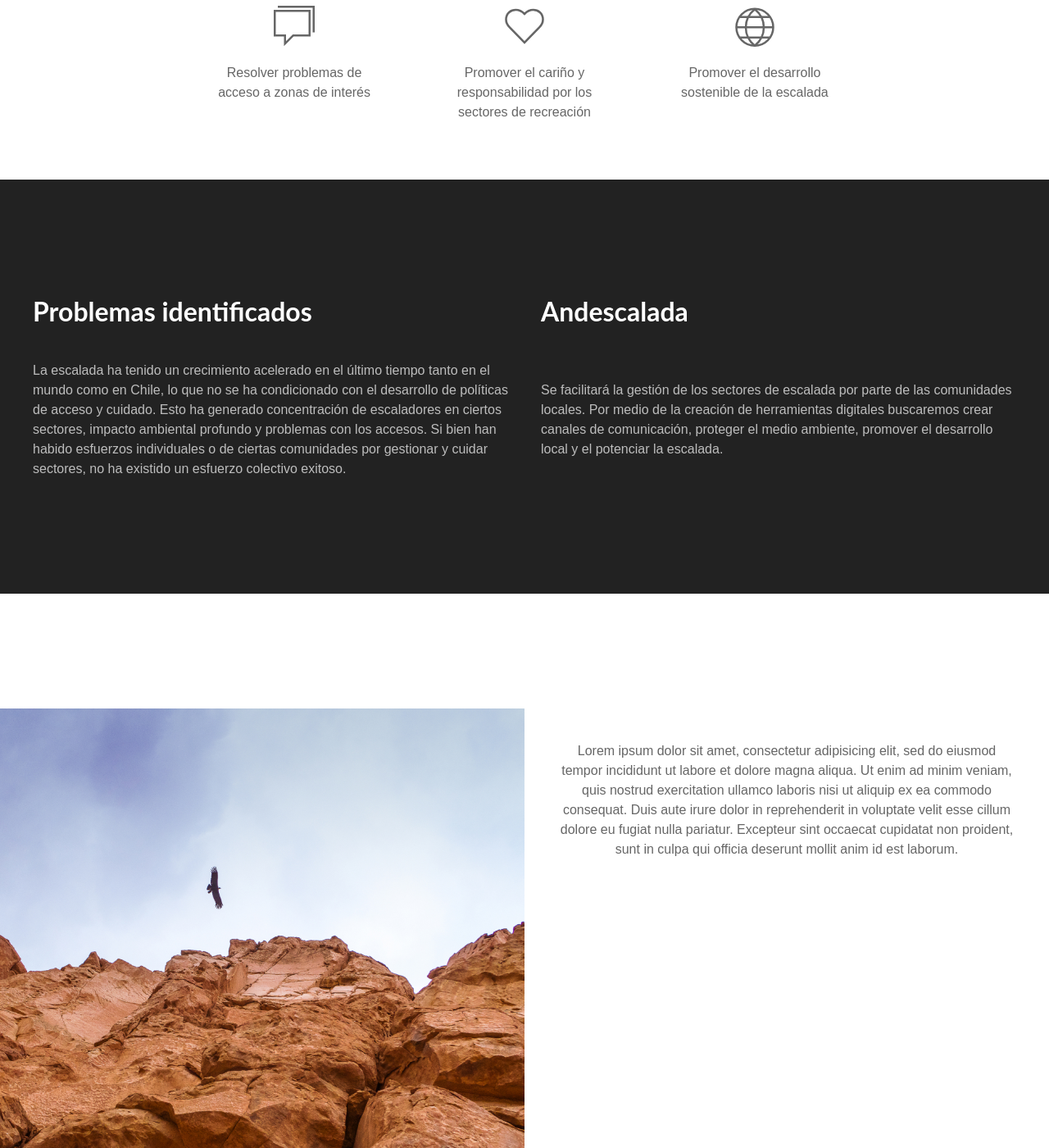
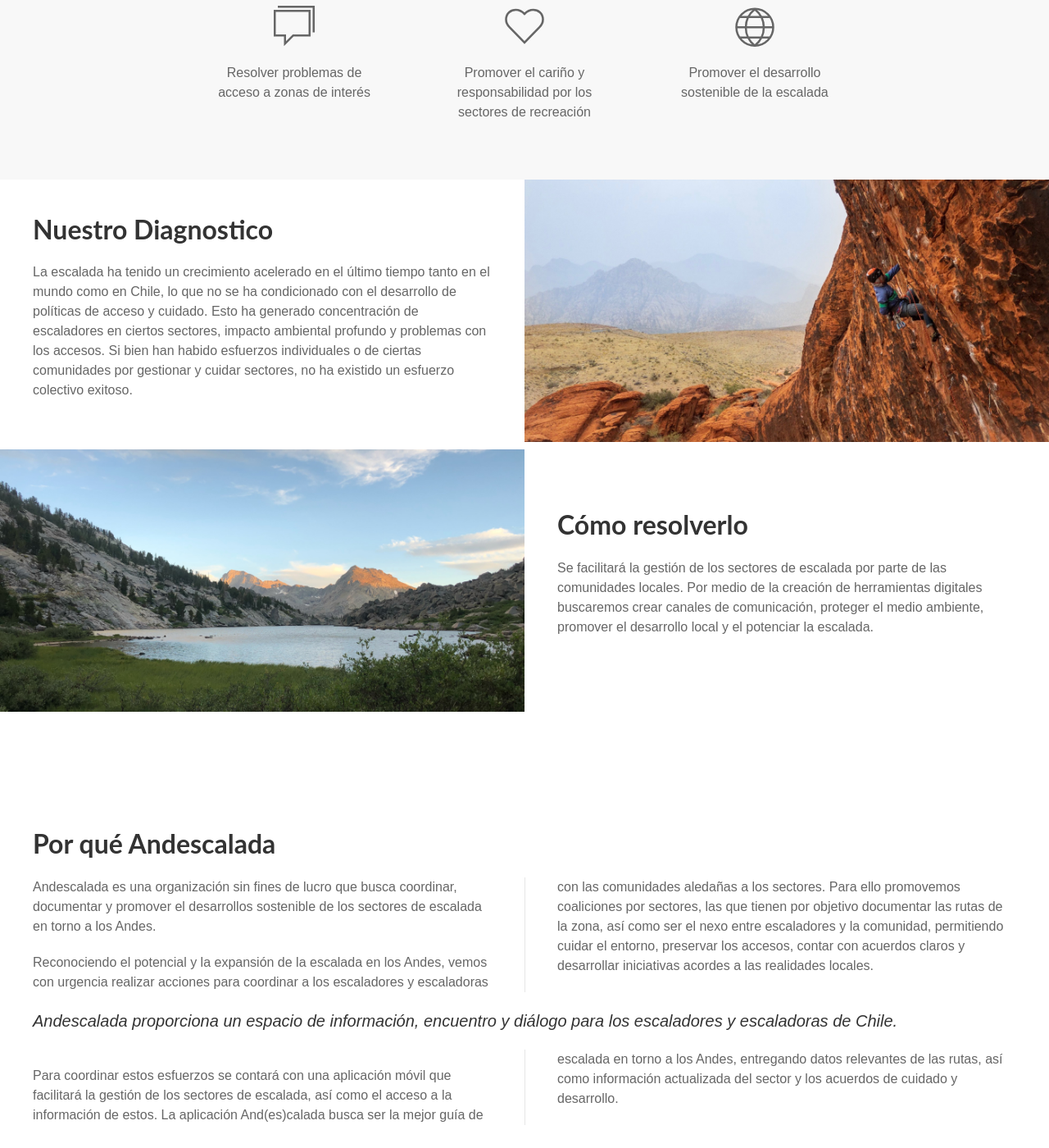
Before and after one commit to Andescalada/andescalada_landing, a Jekyll site: the page built from index.markdown, in a window 1280 px wide and 1400 px high, scrolled down 1141 px. Shown: the whole window at 82% size. Built offline with Jekyll 4.4.1, drawn with Linux system fonts in a browser that asks for light colours; nearby versions of some CDN libraries.

Commit message:
images added

```diff
--- a/_includes/slides.html
+++ b/_includes/slides.html
@@ -13,7 +13,7 @@
           <form action="https://gmail.us10.list-manage.com/subscribe/post?u=0194c5586a4e7efe96414fa99&amp;id=fa90454139" method="post" id="mc-embedded-subscribe-form" name="mc-embedded-subscribe-form" class="validate uk-form-horizontal uk-margin-large" target="_blank" novalidate>
             <div id="mc_embed_signup_scroll" class="uk-margin" uk-margin>
               <div uk-form-custom="target: true">
-                <input type="email" value="" name="EMAIL" class="email uk-input uk-form-width-medium" id="mce-EMAIL" placeholder="email address" required>
+                <input type="email" value="" name="EMAIL" class="email uk-input uk-form-width-medium" id="mce-EMAIL" placeholder="correo electrónico" required>
               </div>
               <input type="submit" value="Recibe noticias" name="subscribe" id="mc-embedded-subscribe" class="button uk-button uk-button-default">
               <!-- real people should not fill this in and expect good things - do not remove this or risk form bot signups-->
--- a/_layouts/home.html
+++ b/_layouts/home.html
@@ -5,7 +5,7 @@ layout: default
 {%- include slides.html -%}
 
 
-<div class="uk-section uk-section-default animated fadeIn">
+<div class="uk-section uk-section-muted animated fadeIn">
   <div class="uk-container uk-width-2-3@m uk-text-center " uk-scrollspy="target: > div; cls: uk-animation-fade; delay: 200; repeat: false">
     <div class="uk-width-1-1">
       <h2>Qué buscamos</h2><br>
@@ -40,15 +40,26 @@ layout: default
 </div>
 
 
-<div class="uk-section uk-section-secondary uk-section-large uk-light">
-  <div class="uk-container">
-    <div class="uk-grid-match uk-child-width-1-2@m" uk-grid>
-      <div>
-        <h2>Problemas identificados</h2>
+<div class="uk-section uk-padding-remove">
+  <div class="uk-grid-collapse uk-child-width-expand@s" uk-grid>
+    <div class="uk-flex uk-flex-top">
+      <div class="uk-padding uk-margin-auto-vertical ">
+        <h2>Nuestro Diagnostico</h2>
         <p>La escalada ha tenido un crecimiento acelerado en el último tiempo tanto en el mundo como en Chile, lo que no se ha condicionado con el desarrollo de políticas de acceso y cuidado. Esto ha generado concentración de escaladores en ciertos sectores, impacto ambiental profundo y problemas con los accesos. Si bien han habido esfuerzos individuales o de ciertas comunidades por gestionar y cuidar sectores, no ha existido un esfuerzo colectivo exitoso.</p>
       </div>
-      <div>
-        <h2>Andescalada</h2>
+    </div>
+    <div>
+      <img class="img-members" height="200" src="assets/images/home_half_sq_1.jpg" alt="">
+    </div>
+  </div>
+
+  <div class="uk-grid-collapse uk-child-width-expand@s" uk-grid>
+    <div>
+      <img class="img-members" height="200" src="assets/images/home_half_sq_2.jpg" alt="">
+    </div>
+    <div class="uk-flex uk-flex-top">
+      <div class="uk-padding uk-margin-auto-vertical">
+        <h2>Cómo resolverlo</h2>
         <p>Se facilitará la gestión de los sectores de escalada por parte de las comunidades locales. Por medio de la creación de herramientas digitales buscaremos crear canales de comunicación, proteger el medio ambiente, promover el  desarrollo local y el potenciar la escalada. </p>
       </div>
     </div>
@@ -56,17 +67,6 @@ layout: default
 </div>
 
 
-
-<div class="uk-section">
-  <div class="uk-grid-collapse uk-child-width-expand@s uk-text-center uk-margin-large-top" uk-grid>
-    <div>
-      <img class="img-members" height="200" src="assets/images/home_sq1.jpg" alt="">
-    </div>
-    <div>
-      <div class="uk-padding">Lorem ipsum dolor sit amet, consectetur adipisicing elit, sed do eiusmod tempor incididunt ut labore et dolore magna aliqua. Ut enim ad minim veniam, quis nostrud exercitation ullamco laboris nisi ut aliquip ex ea commodo consequat. Duis aute irure dolor in reprehenderit in voluptate velit esse cillum dolore eu fugiat nulla pariatur. Excepteur sint occaecat cupidatat non proident, sunt in culpa qui officia deserunt mollit anim id est laborum.</div>
-    </div>
-  </div>
-</div>
 
 
 <div class="uk-section uk-section-default uk-section-large">
@@ -121,13 +121,13 @@ layout: default
 
 
 <div class="uk-height-large uk-background-cover uk-overflow-hidden uk-light uk-flex uk-flex-top" style="background-image: url('assets/images/home_dark5.jpg');">
-    <div class="uk-width-1-2@m uk-margin-auto-vertical uk-margin-xlarge-left ">
+    <div class="uk-width-1-2@m uk-margin-auto-vertical uk-margin-xlarge-left">
       <h2> Recibe información acerca de Andescalada </h2>
       <div id="mc_embed_signup">
         <form action="https://gmail.us10.list-manage.com/subscribe/post?u=0194c5586a4e7efe96414fa99&amp;id=fa90454139" method="post" id="mc-embedded-subscribe-form" name="mc-embedded-subscribe-form" class="validate uk-form-horizontal uk-margin-large" target="_blank" novalidate>
           <div id="mc_embed_signup_scroll" class="uk-margin" uk-margin>
             <div uk-form-custom="target: true">
-              <input type="email" value="" name="EMAIL" class="email uk-input uk-form-width-medium" id="mce-EMAIL" placeholder="email address" required>
+              <input type="email" value="" name="EMAIL" class="email uk-input uk-form-width-medium" id="mce-EMAIL" placeholder="correo electrónico" required>
             </div>
             <input type="submit" value="Recibe noticias" name="subscribe" id="mc-embedded-subscribe" class="button uk-button uk-button-default">
 
```
Also changed, not shown: assets/images/home9.jpg (added), assets/images/home_half_sq_1.jpg (added), assets/images/home_half_sq_2.jpg (added), assets/images/home_half_sq_3.jpg (added).
